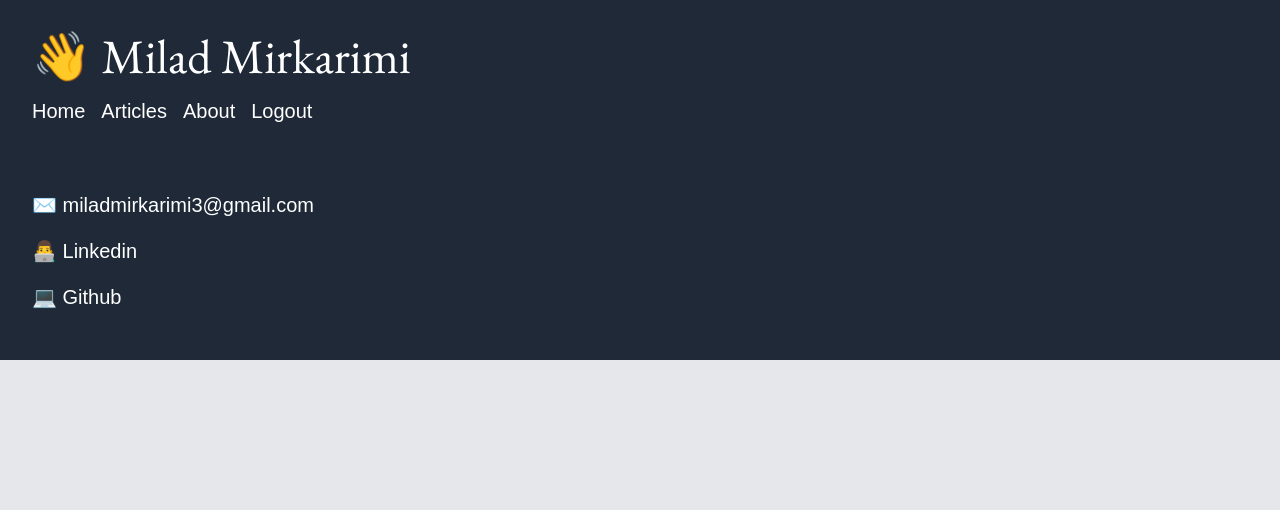
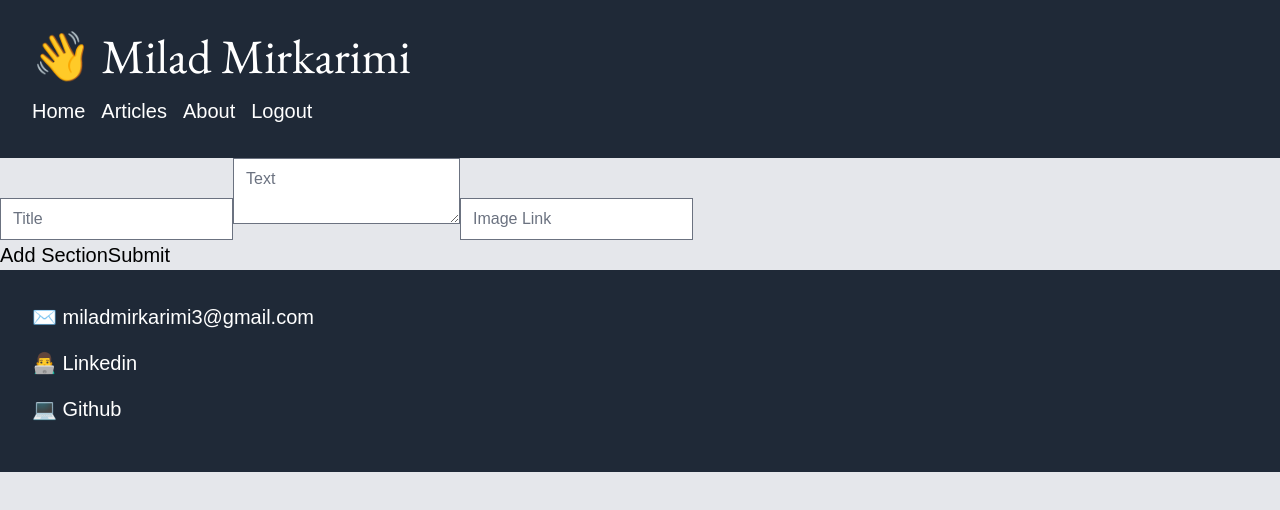
Before and after one commit to milad-mirkarimi/myblog, a React (Create React App) app in the folder app/client/: page /create-article in a window 1280 px wide. Shown: the top 510 px of the page. Built offline with nearby package versions, Linux system fonts and the light colour scheme; sample sign-in values are in the browser's storage; a web font is replaced by a local one.

Commit message:
Basic create article page

```diff
--- a/app/client/src/App.jsx
+++ b/app/client/src/App.jsx
@@ -6,7 +6,7 @@ import About from "./pages/About";
 import Articles from "./pages/Articles";
 import ProtectedRoute from "./components/ProtectedRoute";
 import Login from "./pages/Login";
-import Test from "./pages/Test";
+import CreateArticle from "./pages/CreateArticle";
 
 function App() {
   return (
@@ -19,10 +19,10 @@ function App() {
           <Route path="/articles" element={<Articles />} />
           <Route path="/login" element={<Login />} />
           <Route
-            path="/test"
+            path="/create-article"
             element={
               <ProtectedRoute>
-                <Test />
+                <CreateArticle />
               </ProtectedRoute>
             }
           />
--- /dev/null
+++ b/app/client/src/pages/CreateArticle.jsx
@@ -0,0 +1,60 @@
+import React, { useState } from "react";
+
+const CreateArticle = () => {
+  const [sections, setSections] = useState([
+    { title: "", text: "", image: "" },
+  ]);
+
+  const handleInputChange = (index, event) => {
+    const { name, value } = event.target;
+    const newSections = [...sections];
+    newSections[index][name] = value;
+    setSections(newSections);
+  };
+
+  const addSection = () => {
+    setSections([...sections, { title: "", text: "", image: "" }]);
+  };
+
+  const handleSubmit = (event) => {
+    event.preventDefault();
+    const payload = { sections };
+    console.log("Payload:", payload);
+    // Here you can send the payload to your backend or perform other actions
+  };
+
+  return (
+    <form onSubmit={handleSubmit}>
+      {sections.map((section, index) => (
+        <div key={index}>
+          <input
+            type="text"
+            name="title"
+            placeholder="Title"
+            value={section.title}
+            onChange={(event) => handleInputChange(index, event)}
+          />
+          <textarea
+            name="text"
+            placeholder="Text"
+            value={section.text}
+            onChange={(event) => handleInputChange(index, event)}
+          />
+          <input
+            type="text"
+            name="image"
+            placeholder="Image Link"
+            value={section.image}
+            onChange={(event) => handleInputChange(index, event)}
+          />
+        </div>
+      ))}
+      <button type="button" onClick={addSection}>
+        Add Section
+      </button>
+      <button type="submit">Submit</button>
+    </form>
+  );
+};
+
+export default CreateArticle;
--- a/app/client/src/pages/Login.jsx
+++ b/app/client/src/pages/Login.jsx
@@ -18,7 +18,7 @@ const Login = () => {
         http.defaults.headers.common[
           "Authorization"
         ] = `Bearer ${JSON.stringify(response.data.token)}`;
-        window.location.href = "/test";
+        window.location.href = "/create-article";
       } else {
         setMessage("Invalid email or password");
       }
--- a/app/client/src/pages/Test.jsx
+++ /dev/null
@@ -1,5 +0,0 @@
-const Test = () => {
-  return <h1>Hello this is only a test</h1>;
-};
-
-export default Test;
```
Also changed, not shown: app/client/src/pages/CreatePost.jsx (deleted).
